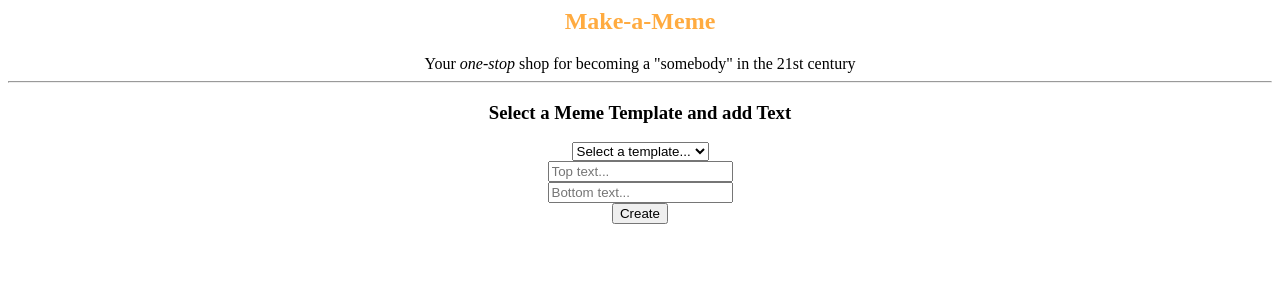
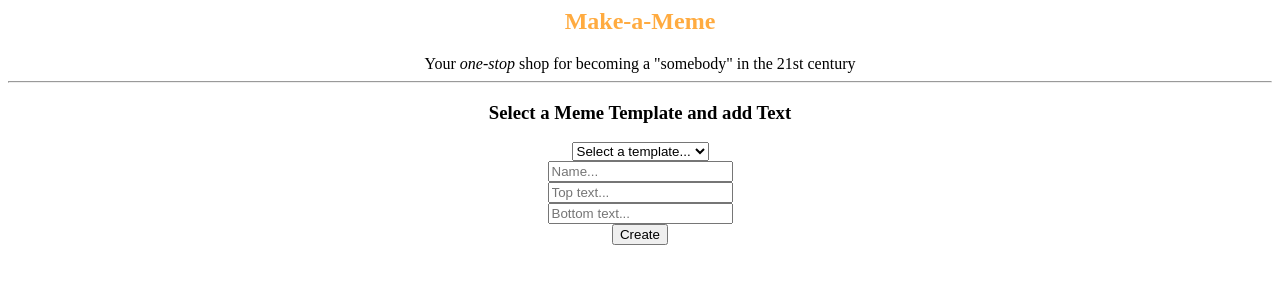
Before and after one commit to willhtun/Web-Server-Capstone-Project, a plain HTML site: page memes_r_us/create.html in a window 1280 px wide. Drawn offline with nearby package versions, Linux system fonts and the light colour scheme.

Commit message:
Fixed html/url encoding problem. Added meme name field
Change-Id: Iff52b3512d67f4357f0d9a306e9f534f8debd77b

```diff
--- a/memes_r_us/create.html
+++ b/memes_r_us/create.html
@@ -75,6 +75,7 @@
                               <option value="meme_templates/pikachu-face.png">Pikachu Face</option>
                             </select><br>
 
+                            <input type="text" name="name" placeholder="Name..." required><br>
                             <input type="text" name="top" placeholder="Top text..." required><br>
                             <input type="text" name="bottom" placeholder="Bottom text..." required><br>
                             <input type="submit" value="Create">
```
Also changed, not shown: 4 other files.
